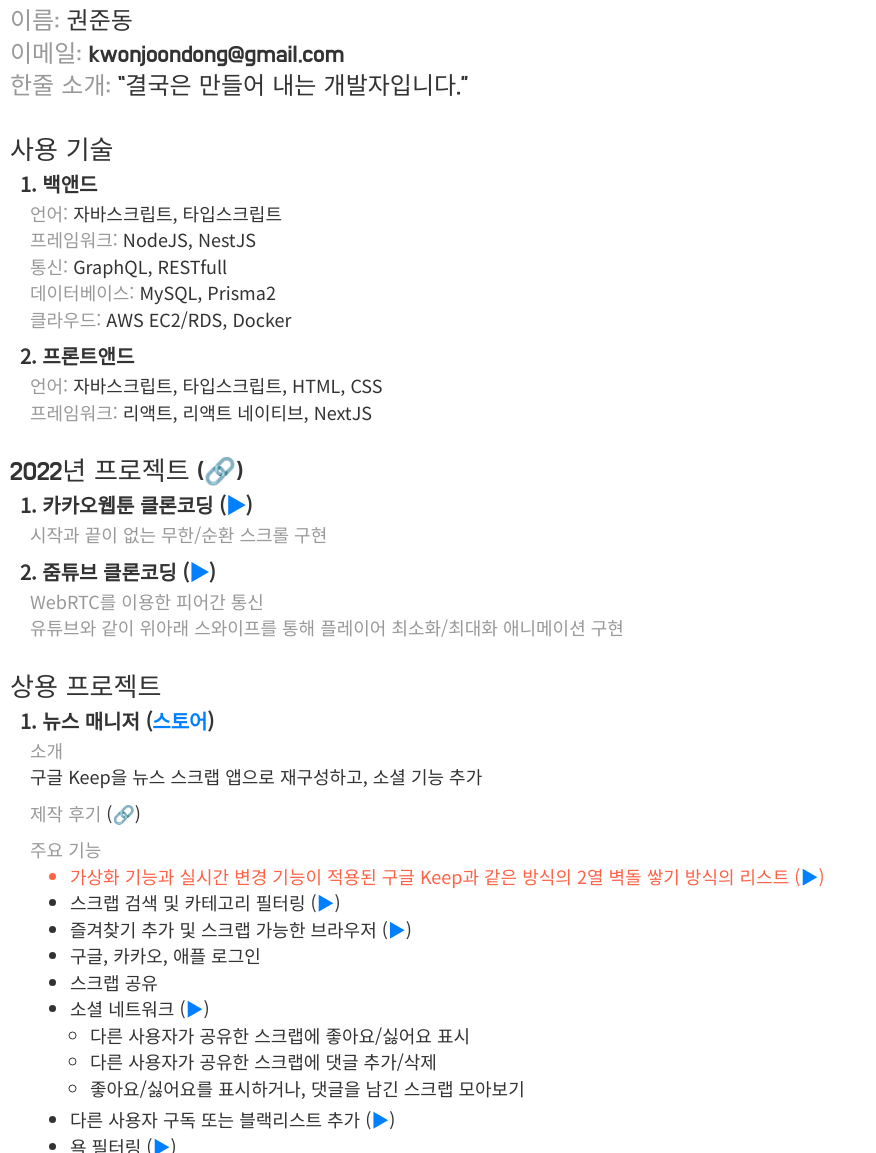
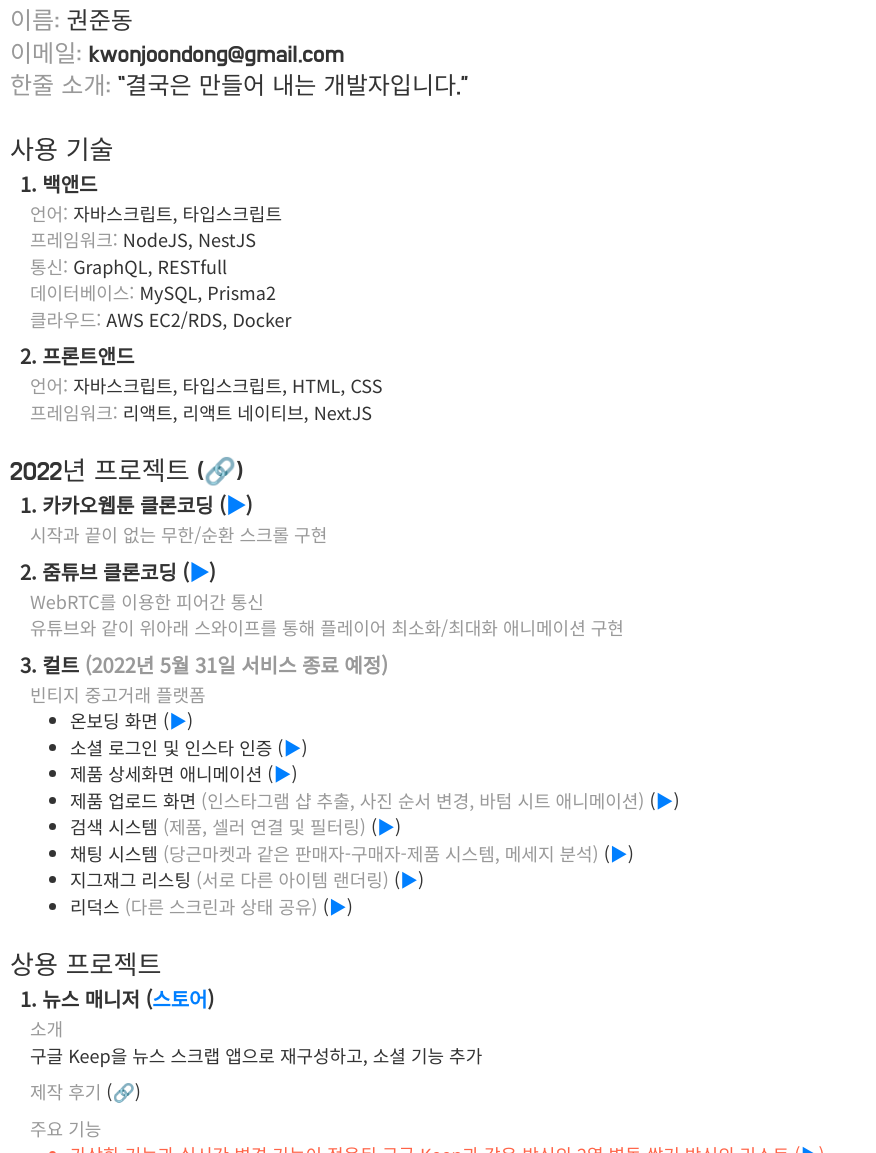
Before and after one commit to JoonDong2/intro_joondong, a website: page index.html in a window 1280 px wide. Shown: the top 1153 px of the page, without its empty margins (0-876 px from the left). Drawn offline with nearby package versions, Linux system fonts and the light colour scheme.

Commit message:
컬트 추가, 랜딩페이지 주소 변경

```diff
--- a/index.html
+++ b/index.html
@@ -38,10 +38,22 @@
     <p class="lv-1 weak padding-bottom-10">시작과 끝이 없는 무한/순환 스크롤 구현</li>
     <p class="sub-title ">2. 줌튜브 클론코딩 (<a class="js-video-button" data-video-id="LjRjKVM5KkE">▶</a>)</p>
     <p class="lv-1 weak">WebRTC를 이용한 피어간 통신</li>
-    <p class="lv-1 weak padding-bottom-30">유튜브와 같이 위아래 스와이프를 통해 플레이어 최소화/최대화 애니메이션 구현</li>
+    <p class="lv-1 weak padding-bottom-10">유튜브와 같이 위아래 스와이프를 통해 플레이어 최소화/최대화 애니메이션 구현</li>
+    <p class="sub-title ">3. 컬트 <span class="weak">(2022년 5월 31일 서비스 종료 예정)</span></p>
+    <p class="lv-1 weak">빈티지 중고거래 플랫폼</li>
+    <ul class="padding-bottom-30">
+        <li class="lv-2">온보딩 화면 (<a class="js-video-button" data-video-id="kQGX3JDjZF8">▶</a>)</li>
+        <li class="lv-2">소셜 로그인 및 인스타 인증 (<a class="js-video-button" data-video-id="txHJ2G_9cFY">▶</a>)</li>
+        <li class="lv-2">제품 상세화면 애니메이션 (<a class="js-video-button" data-video-id="MHymSC5xEZI">▶</a>)</li>
+        <li class="lv-2">제품 업로드 화면 <span class="weak">(인스타그램 샵 추출, 사진 순서 변경, 바텀 시트 애니메이션)</span> (<a class="js-video-button" data-video-id="XgQ7heBQHYM">▶</a>)</li>
+        <li class="lv-2">검색 시스템 <span class="weak">(제품, 셀러 연결 및 필터링)</span> (<a class="js-video-button" data-video-id="-IHSgy8chyU">▶</a>)</li>
+        <li class="lv-2">채팅 시스템 <span class="weak">(당근마켓과 같은 판매자-구매자-제품 시스템, 메세지 분석)</span> (<a class="js-video-button" data-video-id="szfT1lgyRf8">▶</a>)</li>
+        <li class="lv-2">지그재그 리스팅 <span class="weak">(서로 다른 아이템 랜더링)</span> (<a class="js-video-button" data-video-id="lbzCmHpXFU4">▶</a>)</li>
+        <li class="lv-2">리덕스 <span class="weak">(다른 스크린과 상태 공유)</span> (<a class="js-video-button" data-video-id="plNf6IUasck">▶</a>)</li>
+    </ul>
 
     <p class="title">상용 프로젝트</p>
-    <p class="sub-title">1. 뉴스 매니저 (<a href="https://뉴스매니저.kr" target="_blank">스토어</a>)</p>
+    <p class="sub-title">1. 뉴스 매니저 (<a href="https://joondong2.github.io/newskeeper-landingpage/" target="_blank">스토어</a>)</p>
     <ul class="padding-bottom-10">
         <li class="lv-1 weak">소개</li>
         <li class="lv-1 padding-bottom-10">구글 Keep을 뉴스 스크랩 앱으로 재구성하고, 소셜 기능 추가</li>
@@ -76,7 +88,7 @@
         </ul>
     </ul>
 
-    <p class="sub-title">2. 1등 오답노트 (<a href="https://일등오답노트.kr" target="_blank">스토어</a>)</p>
+    <p class="sub-title">2. 1등 오답노트 (<a href="https://joondong2.github.io/wa_notes_landingpage/r" target="_blank">스토어</a>)</p>
     <ul class="padding-bottom-30">
         <li class="lv-1 weak">소개</li>
         <li class="lv-1 padding-bottom-10">구글 Keep과 마이크로소프트 원노트를 오답노트 앱으로 재구성</li>
```
